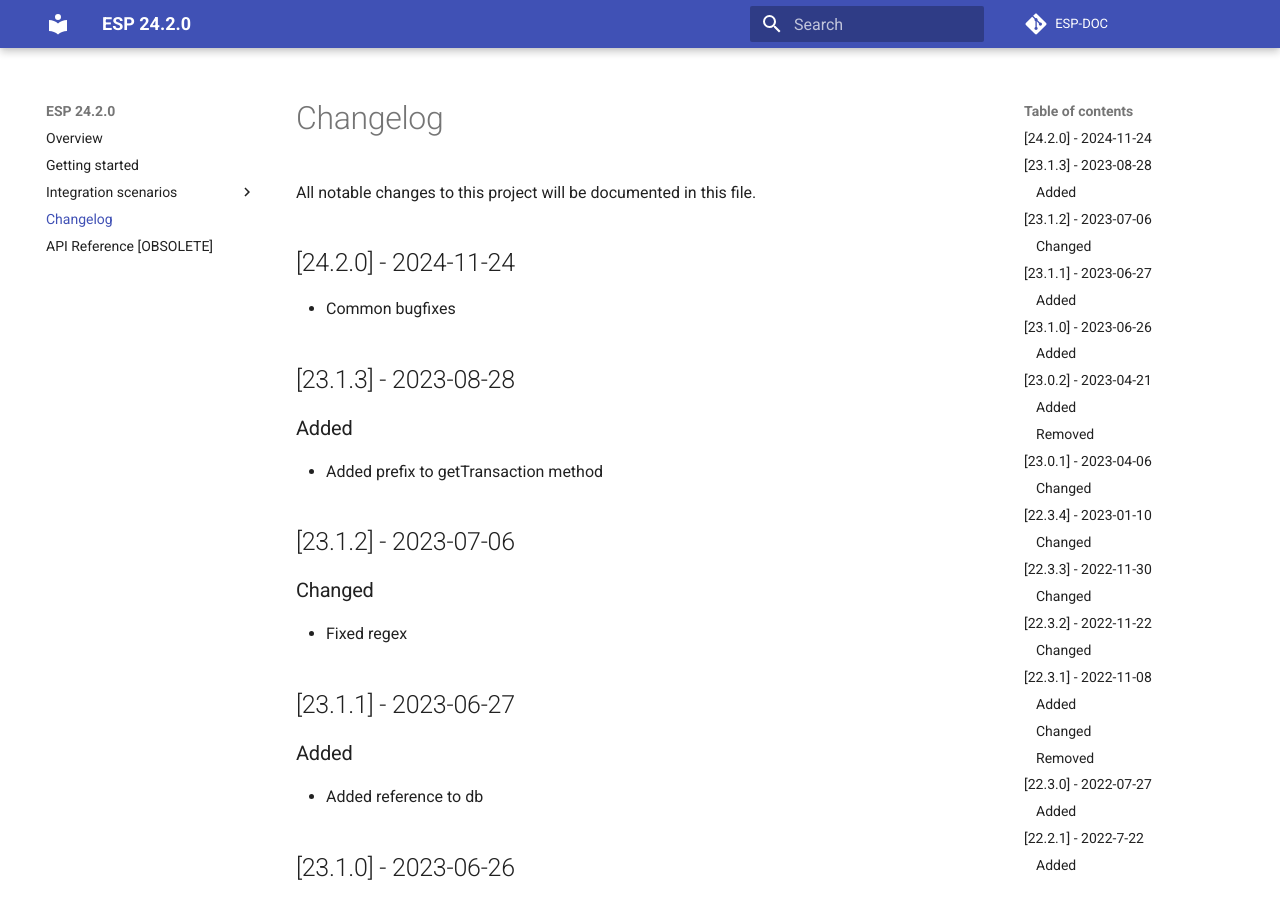
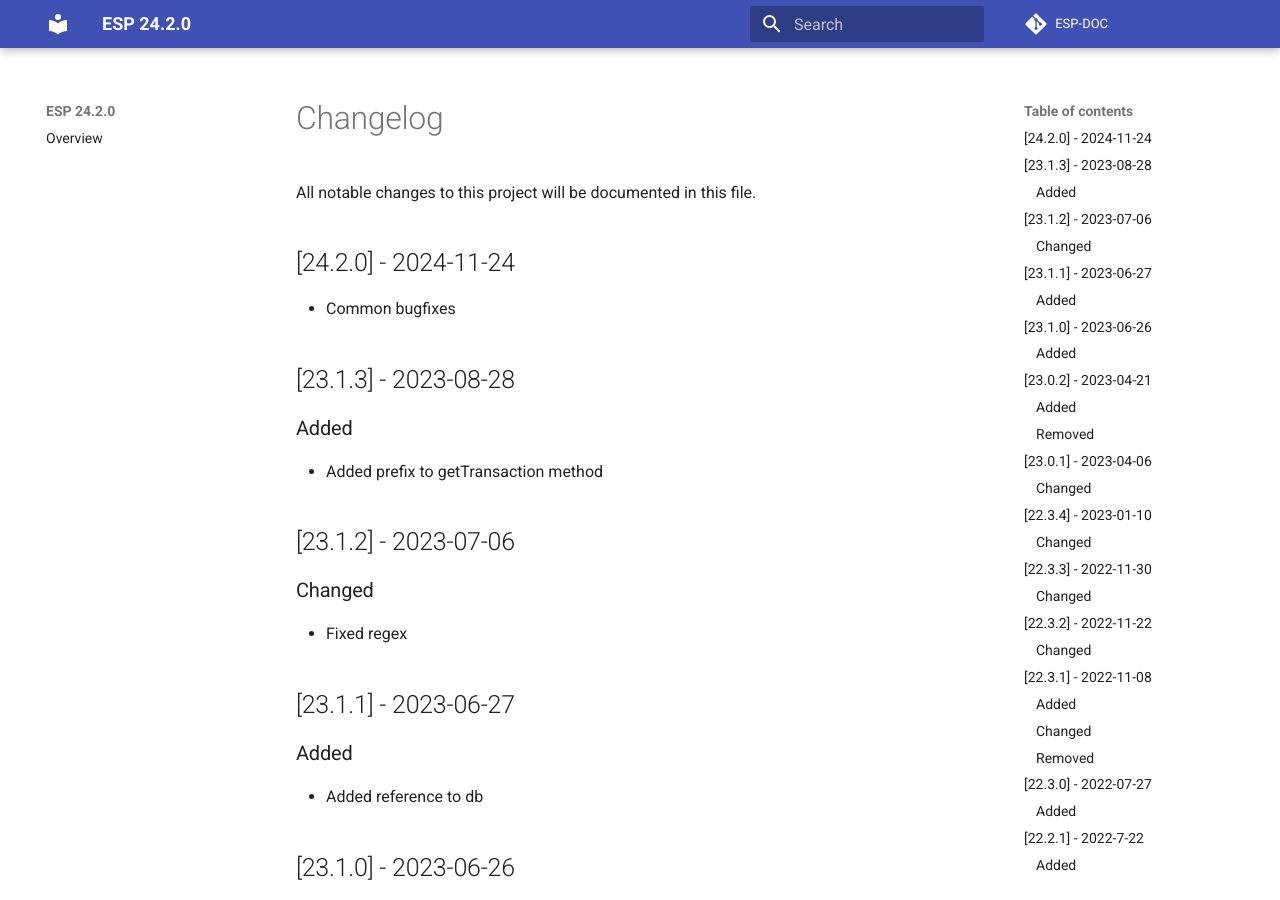
Before and after one commit to namirialgroup/esp-docs, an MkDocs documentation site: the page built from docs/changelog.md, in a window 1280 px wide and 900 px high. Built offline with MkDocs 1.6.1 and Material for MkDocs 9.7.7, drawn with Linux system fonts in a browser that asks for light colours; comment, search, counter and statistics services are not loaded; part of the change alters nothing that is shown.

Commit message:
removed nav bar

```diff
--- a/mkdocs.yml
+++ b/mkdocs.yml
@@ -24,16 +24,3 @@ markdown_extensions:
 
 nav:
   - Overview: index.md
-  - Getting started: configuration.md
-  - Integration scenarios:
-    - Get key: integrations/getkey.md
-    - Perform a login: integrations/login.md
-    - Get user token: integrations/token.md
-    - Logout: integrations/logout.md
-  #   - Credentials: integration/credential.md
-  #   - Get user detail: integration/user.md
-  #   - Handle security information: integration/security.md
-  #   - Multi Factor Authentication: integration/mfa.md
-  - Changelog : changelog.md
-  # - Previous versions: ../
-  - API Reference [OBSOLETE] : apis.html
```
